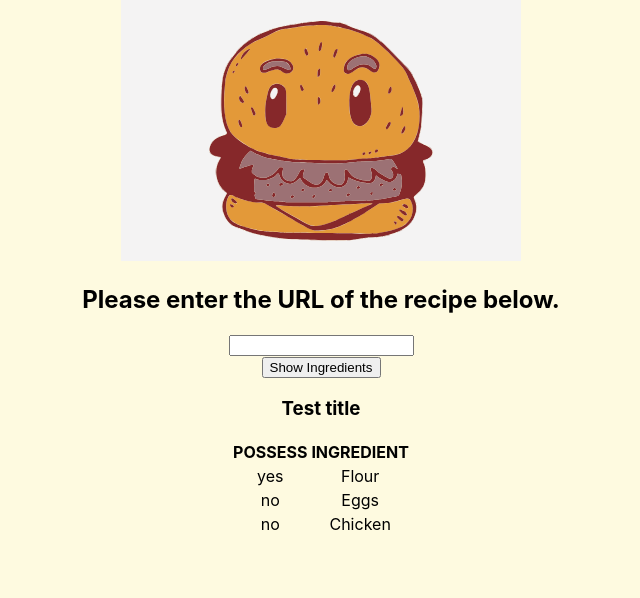
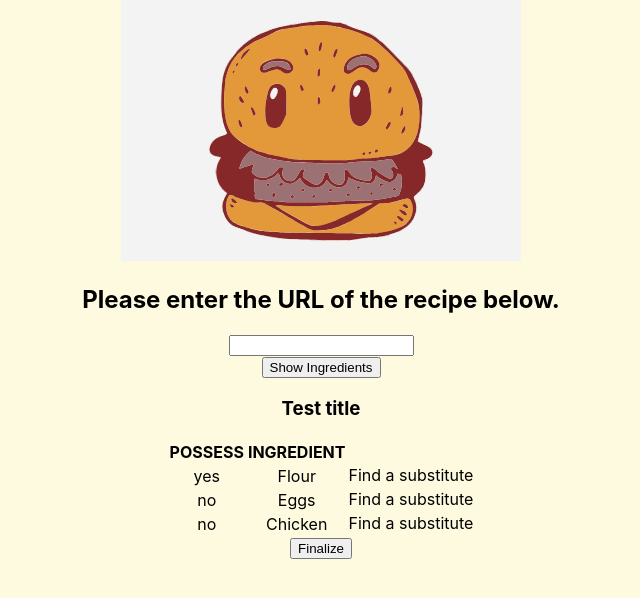
Before and after one commit to SallyLim/Recipe-Companion, a React (Create React App) app: page / in a window 1280 px wide. Both pictures are taken after a click on the button "Show Ingredients". Shown: the top 598 px of the page, without its empty margins (319-959 px from the left). Built offline with nearby package versions, Linux system fonts and the light colour scheme.

Commit message:
added substitute toggle button and finalize button

```diff
--- a/package.json
+++ b/package.json
@@ -11,6 +11,7 @@
     "react-bootstrap": "^1.4.3",
     "react-dom": "^17.0.1",
     "react-scripts": "4.0.1",
+    "reactjs-popup": "^2.0.4",
     "web-vitals": "^0.2.4"
   },
   "scripts": {
--- a/src/Component/RecipePage.js
+++ b/src/Component/RecipePage.js
@@ -26,7 +26,7 @@ class RecipePage extends Component {
         console.log(display)
 
         return (
-            <div className='test'>
+            <div className='recipe'>
                 <div>
                 <Button
                     variant="search"
@@ -37,6 +37,13 @@ class RecipePage extends Component {
                 {display && (
                     <TableData/>
                 )}
+                {display&& (
+                    <Button
+                        variant="finalize"
+                        /*add what to do when clicked - render final recipe*/>
+                    Finalize
+                     </Button>
+                )}
             </div>
         );
     }
--- /dev/null
+++ b/src/Component/SubstitutesPopUp.css
@@ -0,0 +1,3 @@
+.substitute{
+    display: block;
+}
--- /dev/null
+++ b/src/Component/SubstitutesPopUp.js
@@ -0,0 +1,39 @@
+import React from "react";
+import Popup from "reactjs-popup";
+import "./SubstitutesPopUp.css"
+
+export default class SubstitutesPopUp extends React.Component {
+    constructor(props) {
+        super(props)
+        this.state = {
+            substitutes: [{sub:'test3'},{sub:'test2'},{sub:'test1'}]
+        }
+    }
+
+    renderSubstitutes(){
+        return this.state.substitutes.map((substitute, index) =>{
+            const {sub} = substitute
+            return <div className="substitute">{sub}</div>
+        })
+    }
+
+    render() {
+        return (
+            <div className="pop-up">
+                <Popup
+                    trigger={<div className="ingredient-to-sub">Find a substitute</div>}
+                    position="right top"
+                    on='click'
+                    closeOnDocumentClick
+                    mouseLeaveDelay={300}
+                    mouseEnterDelay={0}
+                    contentStyle={{padding: "0px", border:"none"}}
+                    arrow={false}>
+                    <div className="substitutes">
+                        {this.renderSubstitutes()}
+                    </div>
+                </Popup>
+            </div>
+        );
+    }
+}
--- a/src/Component/TableData.js
+++ b/src/Component/TableData.js
@@ -1,5 +1,6 @@
 import React from "react";
 import './TableData.css'
+import SubstitutesPopUp from './SubstitutesPopUp'
 
 class TableData extends React.Component {
     constructor(props) {
@@ -15,12 +16,14 @@ class TableData extends React.Component {
     }
 
     renderTableContent(){
+
         return this.state.singleIngredients.map((singleIngredient, index) =>{
             const {Possess, ingredient} = singleIngredient
             return(
                 <tr key={ingredient}>
                     <td>{Possess}</td>
                     <td>{ingredient}</td>
+                    <SubstitutesPopUp/>
                 </tr>
             )
         })
```
Also changed, not shown: src/Component/CheckBox.js (+21 -0 lines), 2 other files (tests, documents, lock files or other folders).
